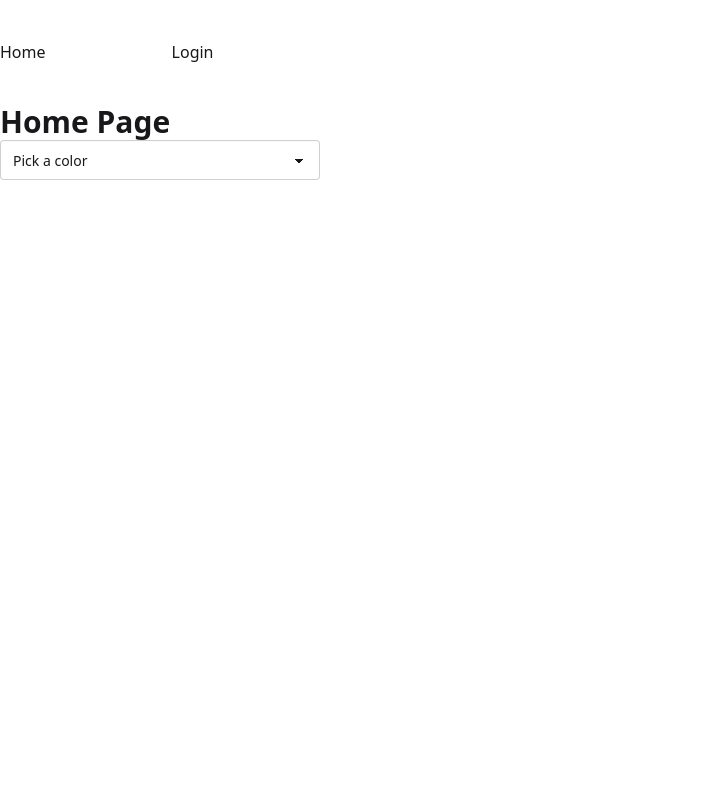
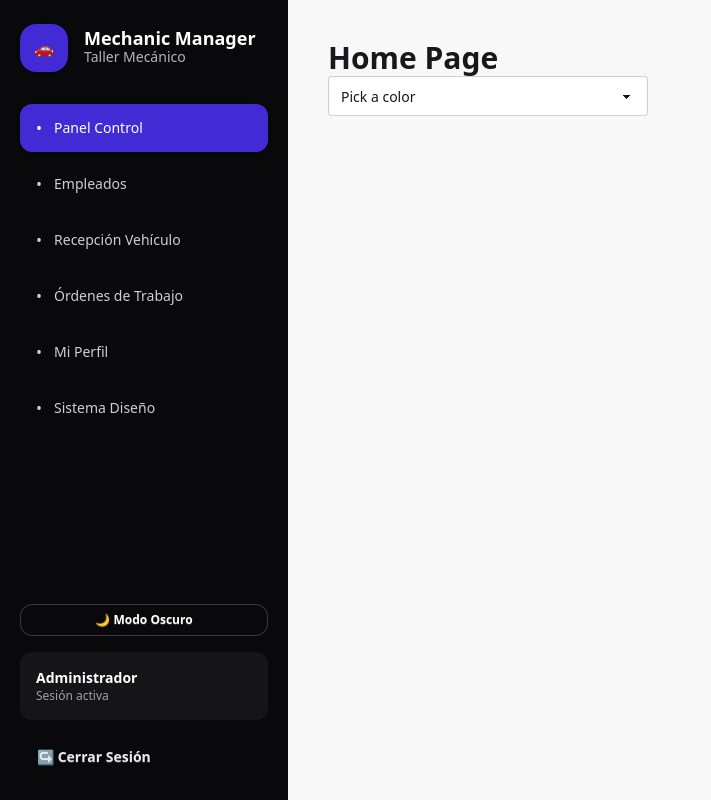
Before and after one commit to FSD1125STR/TFM-verde-frontend, a React (Vite) app: page / in a window 1280 px wide. Shown: the whole page, without its empty margins (0-711 px from the left). Built offline with nearby package versions, Linux system fonts and the light colour scheme; no server answers.

Commit message:
Add sidebar layout and vehicle reception page

```diff
--- a/src/App.jsx
+++ b/src/App.jsx
@@ -1,30 +1,35 @@
-import { BrowserRouter, Routes, Route } from 'react-router-dom'
-import HomePage from './pages/HomePage'
-import RegisterPage from './pages/RegisterPage'
-import Navbar from './components/Navbar/Navbar'
-import LoginPage from './pages/LoginPage'
-import ProfilePage from './pages/ProfilePage'
-import DesignSystem from './pages/DesignSystem'
-import { LoginProvider } from './contexts/LoginContext'
+import { BrowserRouter, Routes, Route } from "react-router-dom";
+
+import HomePage from "./pages/HomePage";
+import RegisterPage from "./pages/RegisterPage";
+import LoginPage from "./pages/LoginPage";
+import ProfilePage from "./pages/ProfilePage";
+import DesignSystem from "./pages/DesignSystem";
+import VehicleReceptionPage from "./pages/VehicleReceptionPage";
+
+import AppLayout from "./components/layout/AppLayout";
+import { LoginProvider } from "./contexts/LoginContext.jsx";
 
 function App() {
-
   return (
-    <>
     <LoginProvider>
       <BrowserRouter>
-          <Navbar />
         <Routes>
+          {/* Rutas públicas */}
+          <Route path="/login" element={<LoginPage />} />
+          <Route path="/register" element={<RegisterPage />} />
+
+          {/* Rutas con layout */}
+          <Route element={<AppLayout />}>
             <Route path="/" element={<HomePage />} />
-            <Route path="/register" element={<RegisterPage />} />
-            <Route path='/login' element={<LoginPage />} />
-            <Route path='/profile' element={<ProfilePage />} />
-            <Route path='/design-system' element={<DesignSystem />} />
+            <Route path="/profile" element={<ProfilePage />} />
+            <Route path="/design-system" element={<DesignSystem />} />
+            <Route path="/vehicle-reception" element={<VehicleReceptionPage />} />
+          </Route>
         </Routes>
       </BrowserRouter>
     </LoginProvider>
-    </>
-  )
+  );
 }
 
-export default App
+export default App;
--- /dev/null
+++ b/src/components/layout/AppLayout.jsx
@@ -0,0 +1,14 @@
+import Sidebar from "./Sidebar";
+import { Outlet } from "react-router-dom";
+
+export default function AppLayout() {
+    return (
+        <div className="min-h-screen bg-base-200 flex">
+        <Sidebar />
+
+        <main className="flex-1 p-8 lg:p-10">
+            <Outlet />
+        </main>
+        </div>
+    );
+}
--- /dev/null
+++ b/src/components/layout/Sidebar.jsx
@@ -0,0 +1,82 @@
+import { Link, useLocation, useNavigate } from "react-router-dom";
+import { useContext } from "react";
+import { LoginContext } from "../../contexts/LoginContext.jsx";
+
+export default function Sidebar() {
+    const location = useLocation();
+    const navigate = useNavigate();
+    const { logoutEmployee } = useContext(LoginContext);
+
+    const menuItems = [
+        { label: "Panel Control", path: "/" },
+        { label: "Empleados", path: "/employees" },
+        { label: "Recepción Vehículo", path: "/vehicle-reception" },
+        { label: "Órdenes de Trabajo", path: "/work-orders" },
+        { label: "Mi Perfil", path: "/profile" },
+        { label: "Sistema Diseño", path: "/design-system" },
+    ];
+
+    const handleLogout = async () => {
+        await logoutEmployee();
+        navigate("/login");
+    };
+
+    return (
+        <aside className="w-72 min-h-screen bg-neutral text-white flex flex-col justify-between px-5 py-6">
+        <div>
+            {/* Logo */}
+            <div className="flex items-center gap-4 mb-8">
+            <div className="w-12 h-12 rounded-2xl bg-primary text-white flex items-center justify-center shadow">
+                🚗
+            </div>
+
+            <div>
+                <p className="font-bold text-lg leading-none">Mechanic Manager</p>
+                <p className="text-sm text-white/70">Taller Mecánico</p>
+            </div>
+            </div>
+
+            {/* Navigation */}
+            <nav className="space-y-2">
+            {menuItems.map((item) => {
+                const active = location.pathname === item.path;
+
+                return (
+                <Link
+                    key={item.path}
+                    to={item.path}
+                    className={`flex items-center gap-3 px-4 py-3 rounded-xl text-sm font-medium transition ${
+                    active
+                        ? "bg-primary text-white shadow"
+                        : "text-white/80 hover:bg-white/10 hover:text-white"
+                    }`}
+                >
+                    <span className="text-base">•</span>
+                    {item.label}
+                </Link>
+                );
+            })}
+            </nav>
+        </div>
+
+        {/* Footer sidebar */}
+        <div className="space-y-4">
+            <button className="btn btn-sm btn-outline w-full text-white border-white/20 hover:bg-white hover:text-neutral rounded-xl">
+            🌙 Modo Oscuro
+            </button>
+
+            <div className="bg-white/5 rounded-xl p-4">
+            <p className="font-semibold text-sm">Administrador</p>
+            <p className="text-xs text-white/60">Sesión activa</p>
+            </div>
+
+            <button
+            onClick={handleLogout}
+            className="btn btn-ghost justify-start text-white/90 hover:text-white rounded-xl"
+            >
+            ↪ Cerrar Sesión
+            </button>
+        </div>
+        </aside>
+    );
+}
--- /dev/null
+++ b/src/pages/VehicleReceptionPage.jsx
@@ -0,0 +1,145 @@
+import { useState } from "react";
+
+export default function VehicleReceptionPage() {
+  const [plate, setPlate] = useState("");
+  const [brandModel, setBrandModel] = useState("");
+  const [mileage, setMileage] = useState("");
+  const [fuelLevel, setFuelLevel] = useState(50);
+
+  return (
+    <div className="max-w-5xl">
+      {/* Header */}
+      <div className="mb-8">
+        <h1 className="text-3xl font-bold text-base-content">
+          Recepción de Vehículo
+        </h1>
+        <p className="text-base-content/60 mt-1">
+          Complete el flujo para formalizar el ingreso al taller.
+        </p>
+      </div>
+
+      {/* Steps */}
+      <div className="flex items-center justify-between max-w-3xl mb-10">
+        {[1, 2, 3, 4].map((step, index) => (
+          <div key={step} className="flex items-center flex-1">
+            <div
+              className={`w-11 h-11 rounded-2xl flex items-center justify-center text-sm font-bold shadow-sm ${
+                step === 1
+                  ? "bg-primary text-white"
+                  : "bg-base-100 text-base-content/40 border border-base-300"
+              }`}
+            >
+              {step}
+            </div>
+
+            {index < 3 && (
+              <div className="flex-1 h-[2px] bg-base-300 mx-4 rounded-full"></div>
+            )}
+          </div>
+        ))}
+      </div>
+
+      {/* Card */}
+      <div className="card bg-base-100 shadow-xl rounded-3xl border border-base-300/50">
+        <div className="card-body p-8 lg:p-10">
+          {/* Section title */}
+          <div className="flex items-center gap-4 mb-10">
+            <div className="w-12 h-12 rounded-2xl bg-primary text-white flex items-center justify-center shadow">
+              🚗
+            </div>
+
+            <h2 className="text-sm font-bold uppercase tracking-[0.25em] text-base-content">
+              Información del vehículo
+            </h2>
+          </div>
+
+          {/* Form fields */}
+          <div className="grid grid-cols-1 md:grid-cols-2 gap-6">
+            {/* Plate */}
+            <div>
+              <label className="label">
+                <span className="label-text text-xs uppercase font-semibold tracking-wide text-base-content/60">
+                  Patente / Placa
+                </span>
+              </label>
+              <input
+                type="text"
+                placeholder="ABC-123"
+                value={plate}
+                onChange={(e) => setPlate(e.target.value)}
+                className="input input-bordered w-full rounded-2xl text-lg"
+              />
+            </div>
+
+            {/* Brand model */}
+            <div>
+              <label className="label">
+                <span className="label-text text-xs uppercase font-semibold tracking-wide text-base-content/60">
+                  Marca y modelo
+                </span>
+              </label>
+              <input
+                type="text"
+                placeholder="Toyota Corolla"
+                value={brandModel}
+                onChange={(e) => setBrandModel(e.target.value)}
+                className="input input-bordered w-full rounded-2xl"
+              />
+            </div>
+
+            {/* Mileage */}
+            <div>
+              <label className="label">
+                <span className="label-text text-xs uppercase font-semibold tracking-wide text-base-content/60">
+                  Kilometraje actual
+                </span>
+              </label>
+              <input
+                type="number"
+                placeholder="45000"
+                value={mileage}
+                onChange={(e) => setMileage(e.target.value)}
+                className="input input-bordered w-full rounded-2xl"
+              />
+            </div>
+
+            {/* Fuel level */}
+            <div>
+              <label className="label">
+                <span className="label-text text-xs uppercase font-semibold tracking-wide text-base-content/60">
+                  Nivel de combustible
+                </span>
+              </label>
+
+              <div className="bg-base-100 rounded-2xl pt-4 px-2">
+                <input
+                  type="range"
+                  min="0"
+                  max="100"
+                  value={fuelLevel}
+                  onChange={(e) => setFuelLevel(Number(e.target.value))}
+                  className="range range-primary range-sm"
+                />
+
+                <div className="flex justify-between text-[11px] text-base-content/50 mt-3 px-1">
+                  <span>Vacío</span>
+                  <span>1/4</span>
+                  <span>1/2</span>
+                  <span>3/4</span>
+                  <span>Lleno</span>
+                </div>
+              </div>
+            </div>
+          </div>
+        </div>
+
+        {/* Footer button */}
+        <div className="border-t border-base-300 px-8 lg:px-10 py-6 flex justify-end">
+          <button className="btn btn-primary rounded-2xl px-10">
+            Continuar →
+          </button>
+        </div>
+      </div>
+    </div>
+  );
+}
```
Lines whose indentation alone changed are shown as unchanged.
